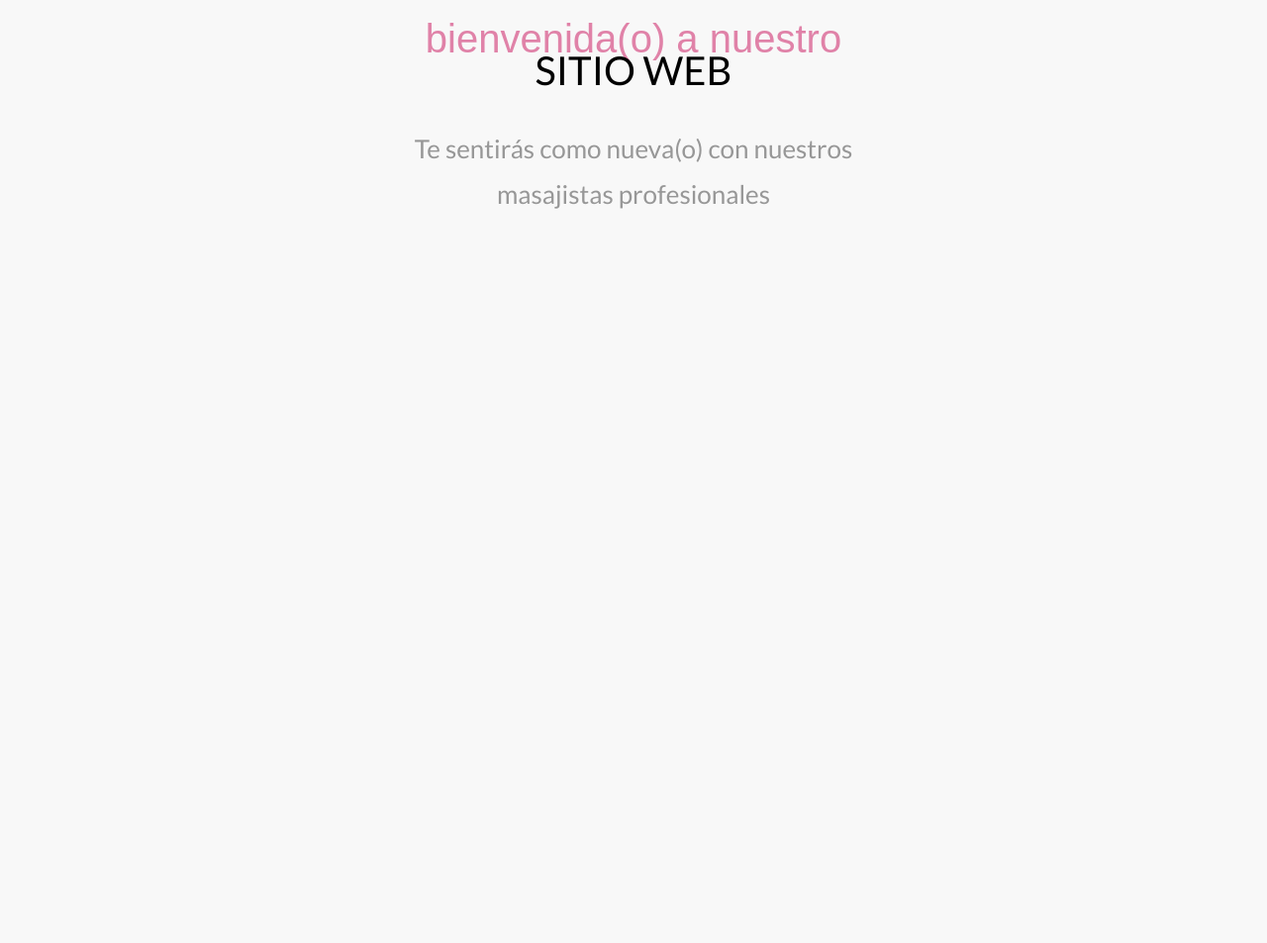
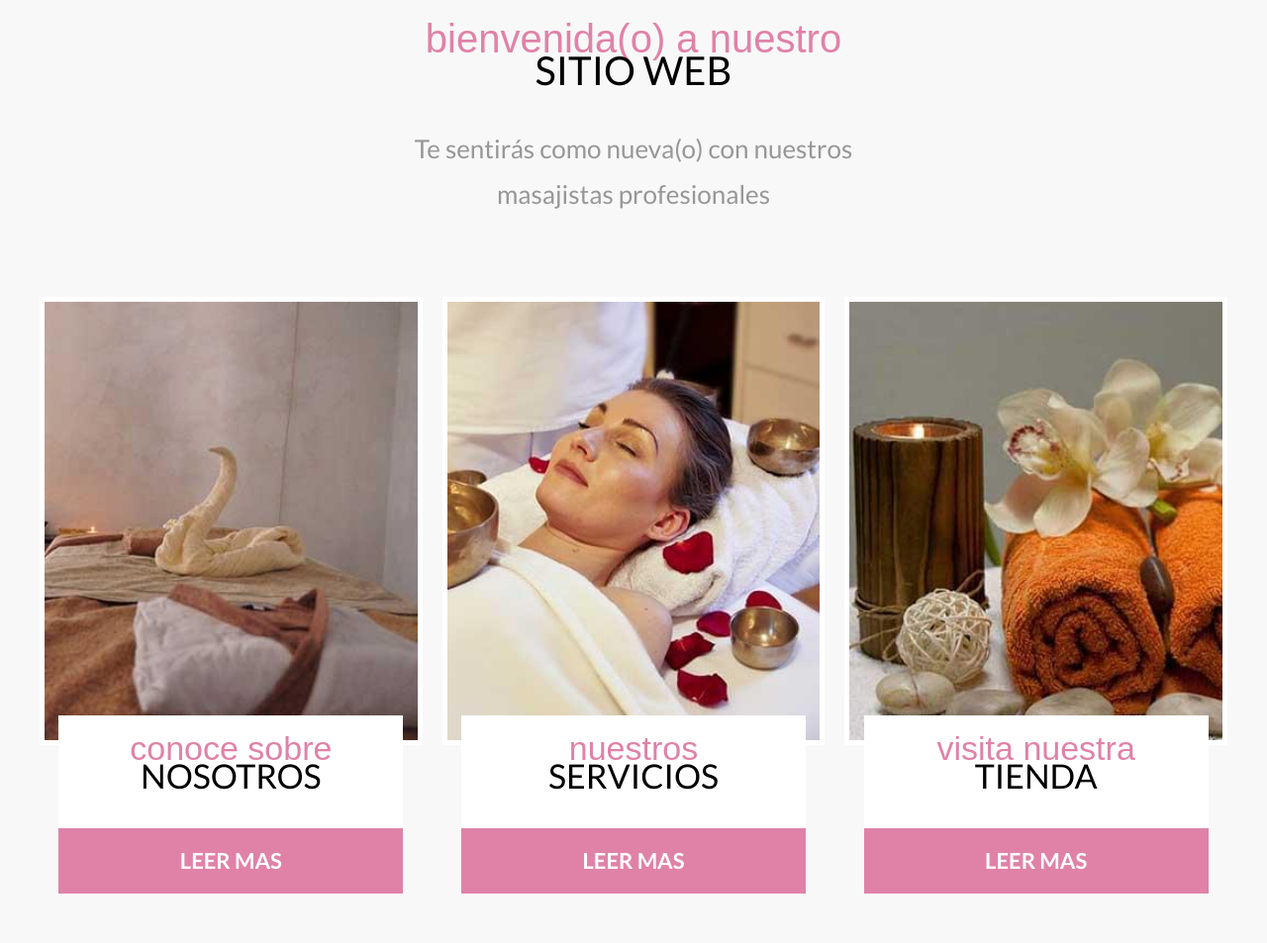
Before and after one commit to Geinersb/SPA-Web, a website: page index.html in a window 1280 px wide. Shown: the part 991-1944 px from the top of the page at 99% size. Before the commit the page ends 1291 px from the top, so only its background shows below. Drawn offline with Linux system fonts and the light colour scheme; a web font is replaced by a local one.

Commit message:
se finaliza seccion de cards

```diff
--- a/index.html
+++ b/index.html
@@ -1,5 +1,6 @@
 <!DOCTYPE html>
 <html lang="en">
+
 <head>
     <meta charset="UTF-8">
     <meta http-equiv="X-UA-Compatible" content="IE=edge">
@@ -7,9 +8,11 @@
     <title>Carolina Spa</title>
     <link rel="preconnect" href="https://fonts.googleapis.com">
     <link rel="preconnect" href="https://fonts.gstatic.com" crossorigin>
-    <link href="https://fonts.googleapis.com/css2?family=Italianno&family=Lato:wght@400;700;900&display=swap" rel="stylesheet">
+    <link href="https://fonts.googleapis.com/css2?family=Italianno&family=Lato:wght@400;700;900&display=swap"
+        rel="stylesheet">
     <link rel="stylesheet" href="build/css/app.css">
 </head>
+
 <body>
 
     <header class="header contenedor">
@@ -19,7 +22,7 @@
             </div>
 
             <nav class="sociales">
-                    <a  class="sociales__enlace" href="https://facebook.com">
+                <a class="sociales__enlace" href="https://facebook.com">
                     <span class="sociales__accesible">Facebook</span>
                 </a>
 
@@ -74,8 +77,39 @@
     </section>
 
 
+    <!-- SECCION DE TARJETAS -->
+    <section class="cards">
+        <div class="cards__grid contenedor">
+
+            <div class="card">
+                <img class="card__imagen" src="build/img/servicio_01.jpg" alt=" imagen card">
+                <div class="card__contenido">
+                    <h2 class="card__heading">Conoce sobre<span>Nosotros</span></h2>
+                    <a href="#" class="card__enlace">Leer Mas</a>
+                </div>
+            </div>
+
+            <div class="card">
+                <img class="card__imagen" src="build/img/servicio_02.jpg" alt=" imagen card">
+                <div class="card__contenido">
+                    <h2 class="card__heading">Nuestros<span>Servicios</span></h2>
+                    <a href="#" class="card__enlace">Leer Mas</a>
+                </div>
+            </div>
+
+            <div class="card">
+                <img class="card__imagen" src="build/img/servicio_03.jpg" alt=" imagen card">
+                <div class="card__contenido">
+                    <h2 class="card__heading">Visita nuestra<span>Tienda</span></h2>
+                    <a href="#" class="card__enlace">Leer Mas</a>
+                </div>
+            </div>
+
+        </div>
+    </section>
 
 
 
 </body>
+
 </html>
--- /dev/null
+++ b/src/scss/ui/contenido/_cards.scss
@@ -0,0 +1,56 @@
+@use 'base/variables' as v;
+@use 'base/mixins' as m;
+
+
+.cards {
+
+    &__grid {
+        @include m.tablet {
+            @include m.grid(3, 2rem);
+        }
+    }
+}
+
+.card {
+    max-width: 35rem;
+    margin: 0 auto 2rem auto;
+
+    &:last-of-type {
+        margin-bottom: 0;
+    }
+
+    @include m.tablet {
+        max-width: unset;
+        margin: 0;
+    }
+
+    &__imagen {
+        width: 100%;
+        border: .5rem solid v.$blanco;
+        transition-property: transform;
+        transition-duration: 300ms;
+
+        &:hover {
+            transform: rotate(4deg) scale(1.3);
+        }
+    }
+
+    &__contenido {
+        max-width: 90%;
+        margin: 0 auto;
+        background-color: v.$blanco;
+        transform: translateY(-5rem);
+
+    }
+
+    &__heading {
+        @include m.headingCursiva;
+        font-size: 3.4rem;
+        padding: 2rem;
+    }
+
+    &__enlace {
+        @include m.boton(v.$secundario, v.$blanco);
+        display: block;
+    }
+}
--- a/src/scss/ui/contenido/_index.scss
+++ b/src/scss/ui/contenido/_index.scss
@@ -1 +1,2 @@
 @forward 'bienvenida';
+@forward 'cards';
```
Also changed, not shown: build/css/app.css, 1 other file. Lines whose indentation alone changed are shown as unchanged.
